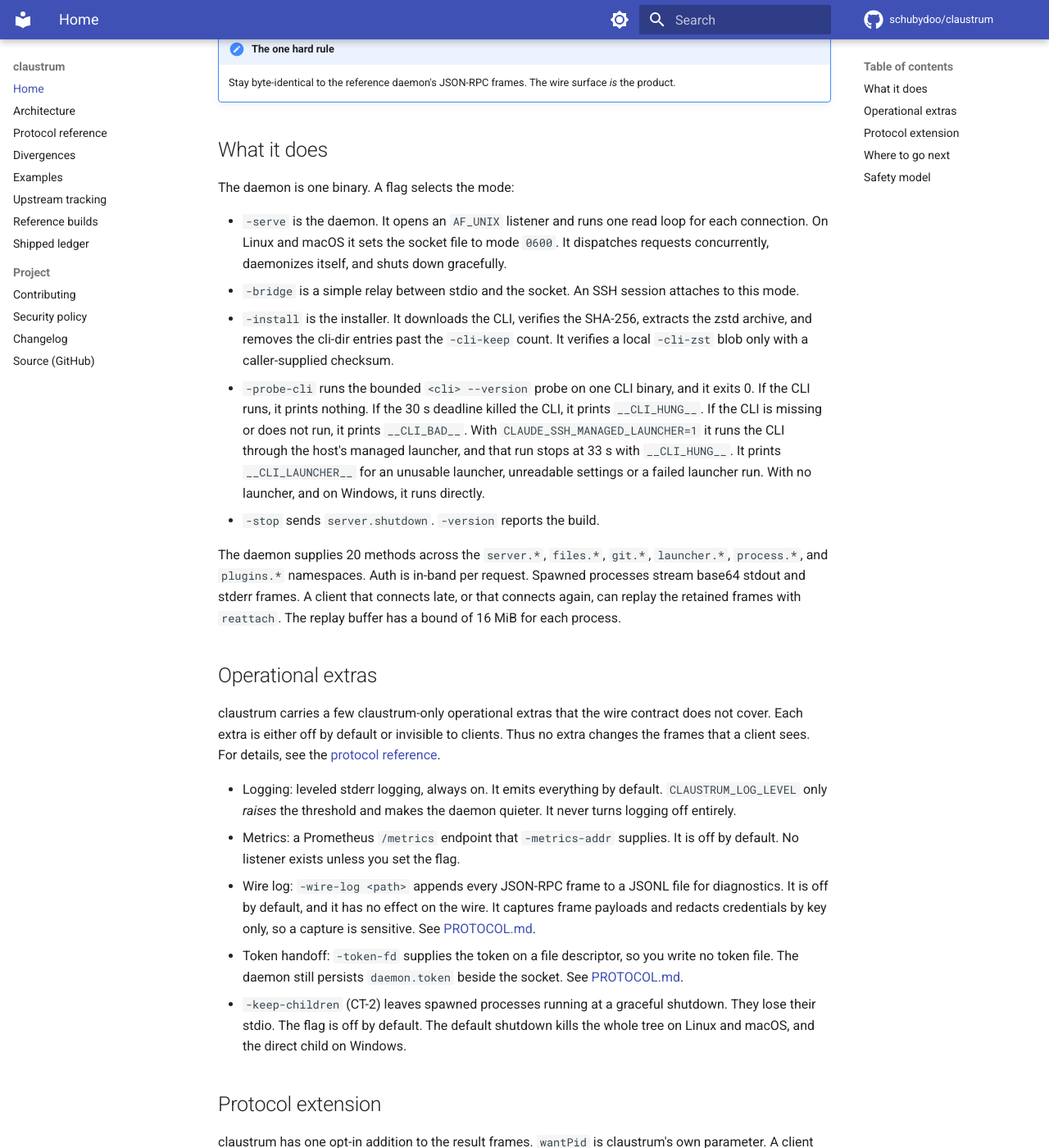
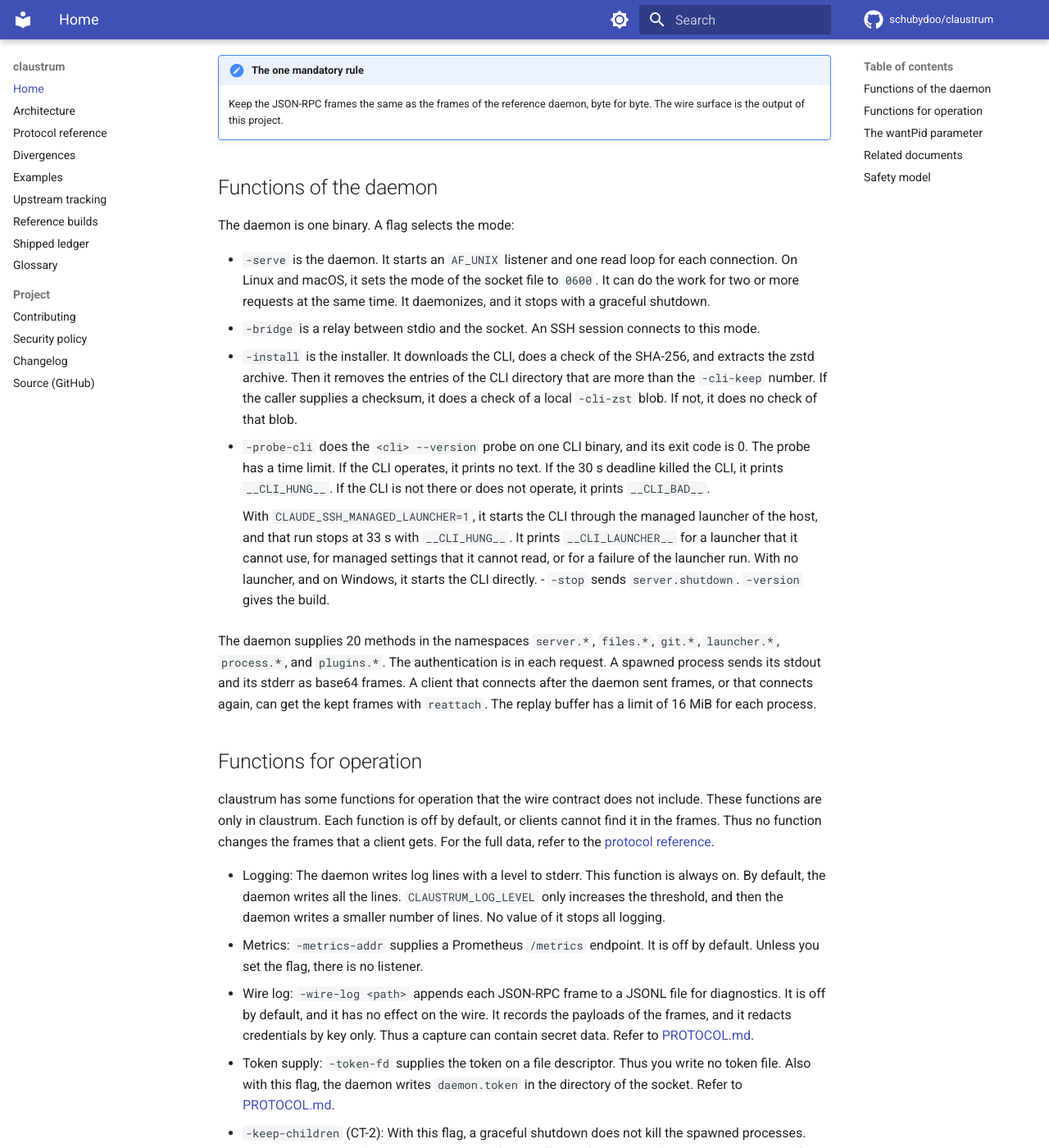
Before and after one commit to schubydoo/claustrum, an MkDocs documentation site: the page built from docs/index.md, in a window 1280 px wide and 1400 px high, scrolled down 328 px. Shown: the whole window at 82% size. Built offline with MkDocs 1.6.1 and Material for MkDocs 9.7.7, drawn with Linux system fonts in a browser that asks for light colours; comment, search, counter and statistics services are not loaded; some of the changed text lies outside the part shown.

Commit message:
docs: rewrite the docs landing page in strict STE and add a glossary
The landing page now uses the approved words of ASD-STE100 issue 9 and the project term list. The new glossary page defines the 27 project terms as these documents use them, and the nav and a card link to it.

Co-Authored-By: Claude Opus 5.5 <noreply@anthropic.com>

```diff
--- /dev/null
+++ b/docs/GLOSSARY.md
@@ -0,0 +1,204 @@
+# Glossary
+
+This page gives the definitions of the project terms. Each entry gives the
+term, its type (noun, adjective or verb), and its definition in these
+documents.
+
+## battery
+
+Noun. A battery is a set of requests that a script sends to claustrum and to a
+reference build. The script then compares the frames of the two daemons. Refer
+to [Upstream tracking](UPSTREAM-TRACKING.md#step-3-authoritative-byte-for-byte-recheck-local-only).
+
+## busy
+
+Adjective. When the host cleaner examines a daemon that has a client
+connection, that daemon is busy. The host cleaner sends no `SIGTERM` to a busy
+daemon.
+Refer to [Host cleaner](PROTOCOL.md#host-cleaner-off-wire-linux-and-macos) and
+to [D17](DIVERGENCES.md#d17).
+
+## cleaner
+
+Noun. The cleaner, or host cleaner, is a part of the daemon on Linux and macOS.
+At intervals, it stops orphan Claude Code process groups and daemons that
+are not in use, and it removes stale run directories. Refer to
+[Host cleaner](PROTOCOL.md#host-cleaner-off-wire-linux-and-macos).
+
+## containment
+
+Noun. Containment is the rule that a path must be in a specified directory.
+For example, `worktreePath` must be in `baseRepo` and not equal to it. Refer to
+[`git.worktree_remove`](PROTOCOL.md#gitworktree_remove).
+
+## divergence
+
+Noun. A divergence is a difference from the reference that claustrum has by
+decision. Each divergence has an entry in the
+[divergence catalog](DIVERGENCES.md#catalog).
+
+## drift
+
+Noun. Drift is a difference from the reference that the project did not make
+by decision. A new reference build or a new toolchain can cause drift. Refer
+to [Upstream tracking](UPSTREAM-TRACKING.md#step-2-run-the-drift-check).
+
+## driver
+
+Noun. A driver is the client program that controls the daemon. Claude Desktop
+is a driver. Refer to
+[Architecture](ARCHITECTURE.md#deployment-lifecycle-how-a-driver-uses-it).
+
+## eviction
+
+Noun. Eviction is the operation in which a new daemon stops the daemon that
+has the same socket. The new daemon does this before it binds the socket.
+Refer to [`daemon.lock`](PROTOCOL.md#run-dir-lock-daemonlock).
+
+## guard
+
+Noun. A guard is a test that claustrum does before an operation that can cause
+damage. If the input is dangerous, the guard causes a refusal. For example,
+`wipesHomeDir` is a guard. Refer to [D2](DIVERGENCES.md#d2).
+
+## identity
+
+Noun. This term has two uses:
+
+- The identity of a file or a directory is the value with which the OS
+  identifies it. Two paths that have the same identity go to the same object.
+- The identity of a process is its PID together with its start time.
+
+Refer to [`daemon.lock`](PROTOCOL.md#run-dir-lock-daemonlock).
+
+## parity
+
+Noun. Parity is the condition in which claustrum has the same behavior as the
+reference. A behavior that has parity is not a divergence. Refer to
+[Divergences](DIVERGENCES.md#the-one-hard-rule).
+
+## pass
+
+Noun. A pass is one full cycle of an operation through its items. For example,
+each run of the host cleaner is a pass. The documents also use the term for
+one cycle of measurements. Refer to
+[Host cleaner](PROTOCOL.md#host-cleaner-off-wire-linux-and-macos).
+
+## pin
+
+Noun. This term has two uses:
+
+- The pin is the one reference build with which the project compares claustrum
+  at this time. The file `scripts/UPSTREAM_SHA` contains its SHA. Refer to
+  [Reference builds](REFERENCE-BUILDS.md#when-you-bump-the-pin).
+- A pin is a value that the daemon gives to a git call and that the git
+  configuration cannot change. Examples are the `GIT_COMMON_DIR` pin and the
+  hook pins. Refer to [Hardened git calls](PROTOCOL.md#hardened-git-calls).
+
+## probe
+
+Noun. This term has two uses:
+
+- A probe is a test that claustrum does on a program to find its condition.
+  Examples are the `<cli> --version` probe of `-probe-cli` and the libc probe.
+  Refer to [`-probe-cli`](PROTOCOL.md#-probe-cli-classify-a-cli-binary).
+- A probe is a measurement of a reference binary that uses only its inputs
+  and its outputs. Refer to
+  [Upstream tracking](UPSTREAM-TRACKING.md#which-divergences-a-probe-can-see).
+
+## reconciliation
+
+Noun. Reconciliation is the work that makes claustrum agree with a new
+reference build. Refer to
+[Upstream tracking](UPSTREAM-TRACKING.md#step-4-reconcile).
+
+## reference
+
+Noun. The reference is the daemon of which claustrum is a clean-room
+reimplementation. The project compares each behavior of claustrum with a
+reference build, and a git SHA identifies each build. In the title "Protocol
+reference", the word is part of the name of a document. Refer to
+[Reference builds](REFERENCE-BUILDS.md).
+
+## refusal
+
+Noun. A refusal is a result in which claustrum does not do an operation
+because a rule or a guard rejects the input. The response or the output gives
+the cause. Refer to
+[catalog of error texts](PROTOCOL.md#error-string-catalogue).
+
+## seed
+
+Noun. This term has two uses:
+
+- The seed is the set of files that `git.worktree_create` copies into a new
+  worktree. Refer to
+  [`git.worktree_create`](PROTOCOL.md#gitworktree_create).
+- A seed is an input from which a fuzz test starts. Refer to
+  [IMPROVEMENTS.md](IMPROVEMENTS.md).
+
+## sleeper
+
+Noun. A sleeper is a test process that only waits. Refer to
+[`process.killAndWait`](PROTOCOL.md#processkillandwait).
+
+## spelling
+
+Noun. The spelling of a path is its sequence of characters. Two different
+spellings can go to the same file. Refer to
+[Path handling](PROTOCOL.md#path-handling).
+
+## stage
+
+Noun and verb. This term has three uses:
+
+- To stage a file is the git operation that adds a change to the index.
+- A staging file or a staging name is a temporary file or a temporary name
+  that an operation uses until it completes. For example, `-install` writes
+  the CLI to a staging file and then renames it. Refer to
+  [Architecture](ARCHITECTURE.md#1-cli-version-manager-install).
+- A staged fixture is a test condition that a person prepares before a
+  measurement.
+
+## stale
+
+Adjective. A stale object stays from an operation or a daemon that stopped,
+and it is not in use. Examples are a stale socket file, a stale run directory,
+and a stale worktree entry. Refer to
+[Host cleaner](PROTOCOL.md#host-cleaner-off-wire-linux-and-macos).
+
+## stamp
+
+Noun. A stamp is a small data item that a program puts on an object to
+identify it. A build stamp identifies the build or the toolchain of a binary.
+A time stamp gives the time of a log line. Refer to
+[Reference builds](REFERENCE-BUILDS.md).
+
+## success
+
+Noun. This term has two uses:
+
+- A success is a response that contains `"success":true`. Refer to
+  [Message shapes](PROTOCOL.md#message-shapes).
+- Success is the result of an operation that completes with no error.
+
+## sweep
+
+Noun. A sweep is an operation that examines all the entries of a directory or
+a list and removes the entries that a rule selects. Examples are the sweeps of
+`-install` in the CLI directory and the sweep of the host cleaner. Refer to
+[Architecture](ARCHITECTURE.md#1-cli-version-manager-install).
+
+## undo
+
+Noun. The undo is the rollback of `git.worktree_create`. If the rollback
+cannot complete, the daemon adds an undo text to the error. Refer to
+[`git.worktree_create`](PROTOCOL.md#gitworktree_create).
+
+## wire
+
+Noun. The wire is the byte stream of the JSON-RPC connection between a client
+and the daemon. Data that is on the wire is in a frame. A behavior that is off
+the wire changes no frame. The wire surface is the set of all the methods and
+frames that a client can find on the wire. Refer to
+[Transport](PROTOCOL.md#transport).
--- a/docs/index.md
+++ b/docs/index.md
@@ -1,107 +1,123 @@
 # claustrum
 
-A tiny, dependency-light Go daemon. It is a clean-room reimplementation of
-the small daemon that hosts a remote Claude Code session over SSH. One binary
-holds three parts: a local CLI-version manager, a process supervisor, and a
-JSON-RPC multiplexer with a replay buffer over an `AF_UNIX` socket.
+claustrum is a very small Go daemon that has a small number of dependencies.
+It is a clean-room reimplementation of the small daemon that operates a remote
+Claude Code session through SSH. One binary contains three parts: a local
+manager of CLI versions, a process supervisor, and a JSON-RPC multiplexer. The
+multiplexer has a replay buffer, and it uses an `AF_UNIX` socket.
 
-Wire-level probes of the reference binary captured a behavioral contract, and
-the daemon implements it. This project copied no code. It also transcribed no
-decompiler output into the implementation (see
+[Probes](GLOSSARY.md#probe) of the [reference](GLOSSARY.md#reference) binary on
+the [wire](GLOSSARY.md#wire) recorded a behavior contract, and the daemon
+obeys this contract. This project copied no code. It also wrote no decompiler
+output into the implementation (refer to
 [`NOTICE`](https://github.com/schubydoo/claustrum/blob/main/NOTICE)).
 
-!!! note "The one hard rule"
-    Stay byte-identical to the reference daemon's JSON-RPC frames. The wire
-    surface *is* the product.
+!!! note "The one mandatory rule"
+    Keep the JSON-RPC frames the same as the frames of the reference daemon,
+    byte for byte. The wire surface is the output of this project.
 
-## What it does
+## Functions of the daemon
 
 The daemon is one binary. A flag selects the mode:
 
-- `-serve` is the daemon. It opens an `AF_UNIX` listener and runs one read loop
-  for each connection. On Linux and macOS it sets the socket file to mode
-  `0600`. It dispatches requests concurrently, daemonizes itself, and shuts
-  down gracefully.
-- `-bridge` is a simple relay between stdio and the socket. An SSH session
-  attaches to this mode.
-- `-install` is the installer. It downloads the CLI, verifies the SHA-256,
-  extracts the zstd archive, and removes the cli-dir entries past the
-  `-cli-keep` count. It verifies a local `-cli-zst` blob only with a
-  caller-supplied checksum.
-- `-probe-cli` runs the bounded `<cli> --version` probe on one CLI binary, and it
-  exits 0. If the CLI runs, it prints nothing. If the 30 s deadline killed the
-  CLI, it prints `__CLI_HUNG__`. If the CLI is missing or does not run, it prints
-  `__CLI_BAD__`. With `CLAUDE_SSH_MANAGED_LAUNCHER=1` it runs the CLI through the
-  host's managed launcher, and that run stops at 33 s with `__CLI_HUNG__`. It
-  prints `__CLI_LAUNCHER__` for an unusable launcher, unreadable settings or a
-  failed launcher run. With no launcher, and on Windows, it runs directly.
-- `-stop` sends `server.shutdown`. `-version` reports the build.
+- `-serve` is the daemon. It starts an `AF_UNIX` listener and one read loop
+  for each connection. On Linux and macOS, it sets the mode of the socket file
+  to `0600`. It can do the work for two or more requests at the same time. It
+  daemonizes, and it stops with a graceful shutdown.
+- `-bridge` is a relay between stdio and the socket. An SSH session connects
+  to this mode.
+- `-install` is the installer. It downloads the CLI, does a check of the
+  SHA-256, and extracts the zstd archive. Then it removes the entries of the
+  CLI directory that are more than the `-cli-keep` number. If the caller
+  supplies a checksum, it does a check of a local `-cli-zst` blob. If not, it
+  does no check of that blob.
+- `-probe-cli` does the `<cli> --version` probe on one CLI binary, and its
+  exit code is 0. The probe has a time limit. If the CLI operates, it prints
+  no text. If the 30 s deadline killed the CLI, it prints `__CLI_HUNG__`. If
+  the CLI is not there or does not operate, it prints `__CLI_BAD__`.
 
-The daemon supplies 20 methods across the `server.*`, `files.*`, `git.*`,
-`launcher.*`, `process.*`, and `plugins.*` namespaces. Auth is in-band per request. Spawned processes
-stream base64 stdout and stderr frames. A client that connects late, or that
-connects again, can replay the retained frames with `reattach`. The replay
-buffer has a bound of 16 MiB for each process.
+    With `CLAUDE_SSH_MANAGED_LAUNCHER=1`, it starts the CLI through the managed
+    launcher of the host, and that run stops at 33 s with `__CLI_HUNG__`. It
+    prints `__CLI_LAUNCHER__` for a launcher that it cannot use, for managed
+    settings that it cannot read, or for a failure of the launcher run. With
+    no launcher, and on Windows, it starts the CLI directly.
+- `-stop` sends `server.shutdown`. `-version` gives the build.
 
-## Operational extras
+The daemon supplies 20 methods in the namespaces `server.*`, `files.*`,
+`git.*`, `launcher.*`, `process.*`, and `plugins.*`. The authentication is in
+each request. A spawned process sends its stdout and its stderr as base64
+frames. A client that connects after the daemon sent frames, or that connects
+again, can get the kept frames with `reattach`. The replay buffer has a limit
+of 16 MiB for each process.
 
-claustrum carries a few claustrum-only operational extras that the wire contract
-does not cover. Each extra is either off by default or invisible to clients.
-Thus no extra changes the frames that a client sees. For details, see the
+## Functions for operation
+
+claustrum has some functions for operation that the wire contract does not
+include. These functions are only in claustrum. Each function is off by
+default, or clients cannot find it in the frames. Thus no function changes
+the frames that a client gets. For the full data, refer to the
 [protocol reference](PROTOCOL.md).
 
-- Logging: leveled stderr logging, always on. It emits everything by
-  default. `CLAUSTRUM_LOG_LEVEL` only *raises* the threshold and makes the
-  daemon quieter. It never turns logging off entirely.
-- Metrics: a Prometheus `/metrics` endpoint that `-metrics-addr` supplies.
-  It is off by default. No listener exists unless you set the flag.
-- Wire log: `-wire-log <path>` appends every JSON-RPC frame to a JSONL file
-  for diagnostics. It is off by default, and it has no effect on the wire. It
-  captures frame payloads and redacts credentials by key only, so a capture is
-  sensitive. See [PROTOCOL.md](PROTOCOL.md).
-- Token handoff: `-token-fd` supplies the token on a file descriptor, so
-  you write no token file. The daemon still persists `daemon.token` beside the
-  socket. See [PROTOCOL.md](PROTOCOL.md).
-- `-keep-children` (CT-2) leaves spawned processes running at a graceful
-  shutdown. They lose their stdio. The flag is off by default. The default
-  shutdown kills the whole tree on Linux and macOS, and the direct child on
-  Windows.
+- Logging: The daemon writes log lines with a level to stderr. This function
+  is always on. By default, the daemon writes all the lines.
+  `CLAUSTRUM_LOG_LEVEL` only increases the threshold, and then the daemon
+  writes a smaller number of lines. No value of it stops all logging.
+- Metrics: `-metrics-addr` supplies a Prometheus `/metrics` endpoint. It is
+  off by default. Unless you set the flag, there is no listener.
+- Wire log: `-wire-log <path>` appends each JSON-RPC frame to a JSONL file for
+  diagnostics. It is off by default, and it has no effect on the wire. It
+  records the payloads of the frames, and it redacts credentials by key only.
+  Thus a capture can contain secret data. Refer to [PROTOCOL.md](PROTOCOL.md).
+- Token supply: `-token-fd` supplies the token on a file descriptor. Thus
+  you write no token file. Also with this flag, the daemon writes
+  `daemon.token` in the directory of the socket. Refer to
+  [PROTOCOL.md](PROTOCOL.md).
+- `-keep-children` (CT-2): With this flag, a graceful shutdown does not kill
+  the spawned processes. They have no stdio after the shutdown. The flag is
+  off by default. The default shutdown kills the full process tree on Linux
+  and macOS, and the direct child on Windows.
 
-## Protocol extension
+## The `wantPid` parameter
 
-claustrum has one opt-in addition to the result frames. `wantPid` is
-claustrum's own parameter. A client that passes
-`"wantPid":true` to `process.spawn` or `process.reattach` gets `pid` and
-`startTime` in the result. These two fields let the client detect PID reuse
-(CT-1).
+claustrum has one optional function that adds data to the response frames. It
+is off by default. `wantPid` is a parameter of claustrum. If a client sends
+`"wantPid":true` to `process.spawn` or `process.reattach`, the response
+contains `pid` and `startTime`. With these two fields, the client can
+detect that a different process has the same PID (CT-1).
 
-Without `wantPid`, the two results have no `pid` and no `startTime`. The
-[divergence catalog](DIVERGENCES.md) records the addition as CT-1.
+Without `wantPid`, the two responses have no `pid` and no `startTime`. The
+[divergence catalog](DIVERGENCES.md) records this function as CT-1.
 
-## Where to go next
+## Related documents
 
 <div class="grid cards" markdown>
 
 - :material-sitemap: **[Architecture](ARCHITECTURE.md)**. The three runtime
-  roles, the concurrency and replay model, and how a driver uses it.
-- :material-protocol: **[Protocol reference](PROTOCOL.md)**. Every method, its
-  params, result shape, and error codes.
-- :material-console: **[Examples](EXAMPLES.md)**. Worked client sessions over
-  the socket.
+  roles, the concurrency model, the replay model, and how a
+  [driver](GLOSSARY.md#driver) uses the daemon.
+- :material-protocol: **[Protocol reference](PROTOCOL.md)**. Each method, with
+  its parameters, the format of its response, and its error codes.
+- :material-console: **[Examples](EXAMPLES.md)**. Full examples of client
+  sessions through the socket.
 - :material-sync: **[Upstream tracking](UPSTREAM-TRACKING.md)**. How the
-  project keeps compatibility with the reference daemon in lock-step.
+  project stays compatible with the reference daemon.
 - :material-history: **[Reference builds](REFERENCE-BUILDS.md)**. The history
-  of the reference builds, and what each build changed on the wire.
-- :material-source-branch: **[Divergences](DIVERGENCES.md)**. Every deliberate
-  departure from the reference, its default, and how to activate it.
+  of the reference builds, and the changes that each build made on the wire.
+- :material-source-branch: **[Divergences](DIVERGENCES.md)**. Each
+  [divergence](GLOSSARY.md#divergence) from the reference, with its default
+  and how to activate it.
 - :material-format-list-checks: **[Shipped ledger](IMPROVEMENTS.md)**.
-  The completed hardening work, one line per item.
+  The completed hardening work, with one line for each item.
+- :material-book-alphabet: **[Glossary](GLOSSARY.md)**. The project terms and
+  their definitions.
 
 </div>
 
 ## Safety model
 
-`process.spawn` runs arbitrary commands as the daemon's user by design.
-Treat the socket and the token as equivalent to shell access. The
+`process.spawn` starts the commands that the caller selects, as the user of
+the daemon. The project made this decision. Make the same security decisions
+for the socket and the token as for shell access. The
 [security policy](https://github.com/schubydoo/claustrum/blob/main/SECURITY.md)
-holds the full threat model. There is no telemetry, ever.
+contains the full threat model. claustrum has no telemetry, and the project
+will not add telemetry.
--- a/mkdocs.yml
+++ b/mkdocs.yml
@@ -90,6 +90,7 @@ nav:
   - Upstream tracking: UPSTREAM-TRACKING.md
   - Reference builds: REFERENCE-BUILDS.md
   - Shipped ledger: IMPROVEMENTS.md
+  - Glossary: GLOSSARY.md
   - Project:
       - Contributing: https://github.com/schubydoo/claustrum/blob/main/CONTRIBUTING.md
       - Security policy: https://github.com/schubydoo/claustrum/blob/main/SECURITY.md
```
